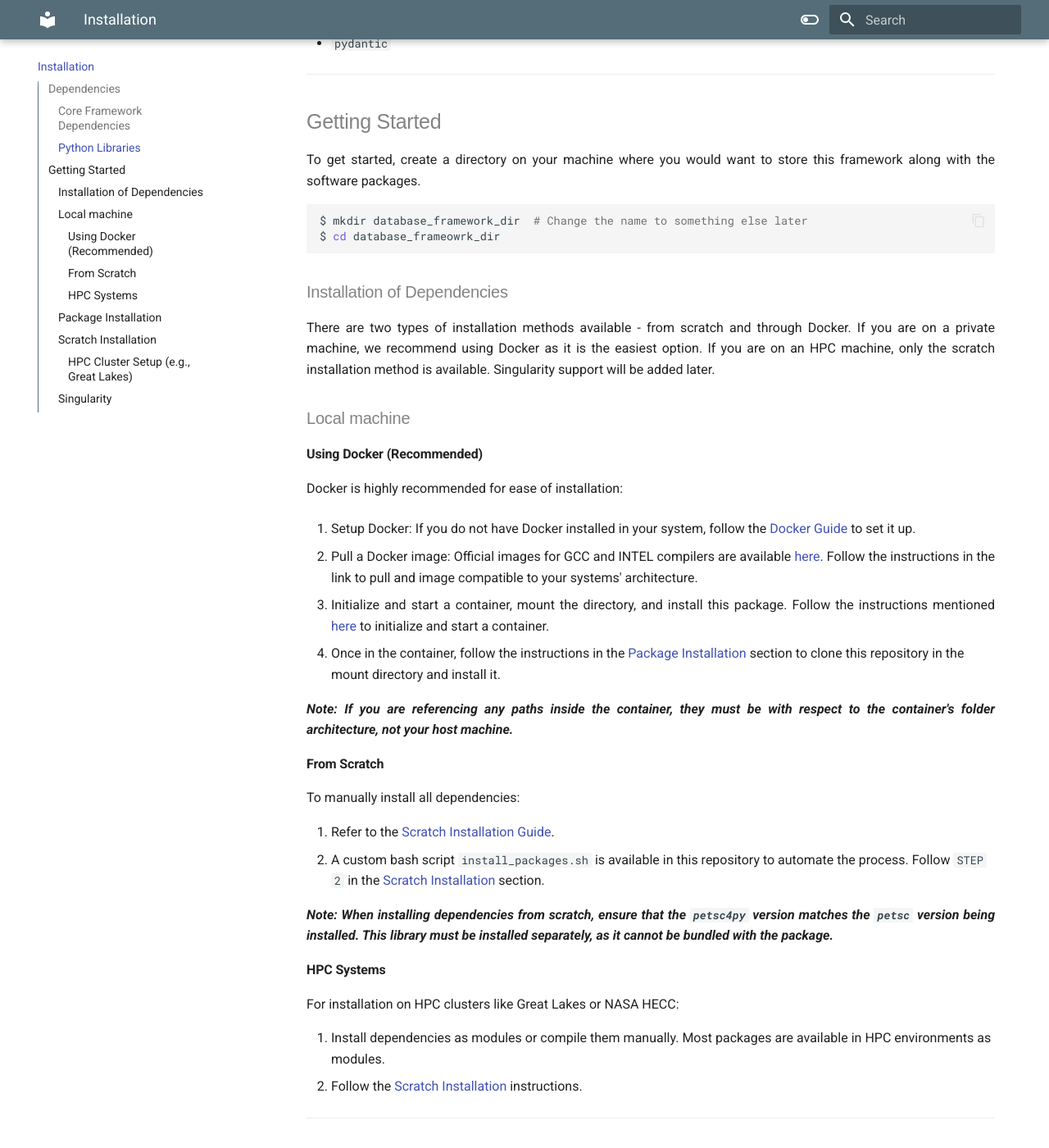
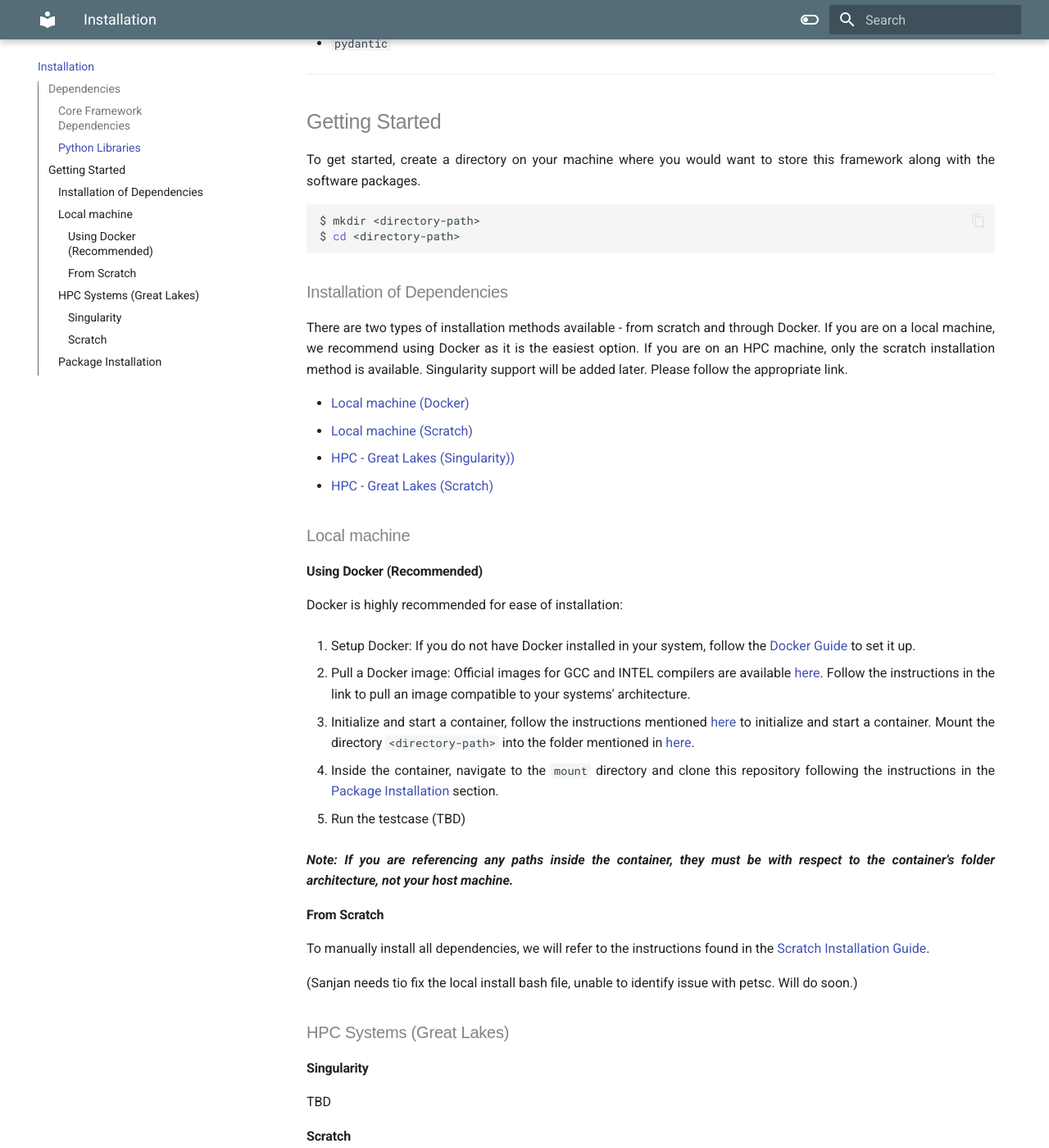
Before and after one commit to gorodetsky-umich/mdss, an MkDocs documentation site: the page built from docs/installation.md, in a window 1280 px wide and 1400 px high, scrolled down 1114 px. Shown: the whole window at 82% size. Built offline with MkDocs 1.6.1 and Material for MkDocs 9.7.7, drawn with Linux system fonts in a browser that asks for light colours; some of the changed text lies outside the part shown.

Commit message:
Modifications to install instructions

````diff
--- a/docs/installation.md
+++ b/docs/installation.md
@@ -35,13 +35,18 @@ The following Python libraries are also required:
 To get started, create a directory on your machine where you would want to store this framework along with the software packages.
 
 ```bash
-$ mkdir database_framework_dir  # Change the name to something else later
-$ cd database_frameowrk_dir
+$ mkdir <directory-path>
+$ cd <directory-path>
 ```
 
 ### Installation of Dependencies
 
-There are two types of installation methods available - from scratch and through Docker. If you are on a private machine, we recommend using Docker as it is the easiest option. If you are on an HPC machine, only the scratch installation method is available. Singularity support will be added later.
+There are two types of installation methods available - from scratch and through Docker. If you are on a local machine, we recommend using Docker as it is the easiest option. If you are on an HPC machine, only the scratch installation method is available. Singularity support will be added later. Please follow the appropriate link.
+
+- [Local machine (Docker)](#using-docker-recommended)
+- [Local machine (Scratch)](#from-scratch)
+- [HPC - Great Lakes (Singularity))](#singularity)
+- [HPC - Great Lakes (Scratch)](#scratch)
 
 ### Local machine
 
@@ -50,64 +55,30 @@ Docker is highly recommended for ease of installation:
 
 1. Setup Docker: If you do not have Docker installed in your system, follow the [Docker Guide](https://docs.docker.com/) to set it up.
 
-2. Pull a Docker image: Official images for GCC and INTEL compilers are available [here](https://mdolab-mach-aero.readthedocs-hosted.com/en/latest/installInstructions/dockerInstructions.html). Follow the instructions in the link to pull and image compatible to your systems' architecture.
+2. Pull a Docker image: Official images for GCC and INTEL compilers are available [here](https://mdolab-mach-aero.readthedocs-hosted.com/en/latest/installInstructions/dockerInstructions.html). Follow the instructions in the link to pull an image compatible to your systems' architecture.
 
-3. Initialize and start a container, mount the directory, and install this package. Follow the instructions mentioned [here](https://mdolab-mach-aero.readthedocs-hosted.com/en/latest/installInstructions/dockerInstructions.html#initialize-docker-container) to initialize and start a container.
-4. Once in the container, follow the instructions in the [Package Installation](#package-installation) section to clone this repository in the mount directory and install it.
+3. Initialize and start a container, follow the instructions mentioned [here](https://mdolab-mach-aero.readthedocs-hosted.com/en/latest/installInstructions/dockerInstructions.html#initialize-docker-container) to initialize and start a container. Mount the directory `<directory-path>` into the folder mentioned in [here](https://mdolab-mach-aero.readthedocs-hosted.com/en/latest/installInstructions/dockerInstructions.html#initialize-docker-container).
+
+4. Inside the container, navigate to the `mount` directory and clone this repository following the instructions in the [Package Installation](#package-installation) section.
+
+5. Run the testcase (TBD)
 
 **_Note: If you are referencing any paths inside the container, they must be with respect to the container's folder architecture, not your host machine._**
 
 #### From Scratch
 
-To manually install all dependencies:
+To manually install all dependencies, we will refer to the instructions found in the [Scratch Installation Guide](https://mdolab-mach-aero.readthedocs-hosted.com/en/latest/installInstructions/installFromScratch.html).
 
-1. Refer to the [Scratch Installation Guide](https://mdolab-mach-aero.readthedocs-hosted.com/en/latest/installInstructions/installFromScratch.html).
-2. A custom bash script `install_packages.sh` is available in this repository to automate the process. Follow `STEP 2` in the [Scratch Installation](#scratch-installation) section.
+(Sanjan needs tio fix the local install bash file, unable to identify issue with petsc. Will do soon.)
 
-**_Note: When installing dependencies from scratch, ensure that the `petsc4py` version matches the `petsc` version being installed. This library must be installed separately, as it cannot be bundled with the package._**
+### HPC Systems (Great Lakes)
 
+#### Singularity
+TBD
 
+#### Scratch
 
-
-#### HPC Systems
-For installation on HPC clusters like Great Lakes or NASA HECC:
-
-1. Install dependencies as modules or compile them manually. Most packages are available in HPC environments as modules.
-2. Follow the [Scratch Installation](#scratch-installation) instructions.
-
----
-
-### Package Installation
-
-The following steps are common for personal computers and HPC systems:
-
-1. Clone the repository:
-    ```
-    git clone https://github.com/gorodetsky-umich/simulateTestCases.git
-    ```
-2. Navigate into the directory:
-    ```
-    cd simulateTestCases
-    ```
-3. Install the package:
-    - Without dependencies:
-        ```
-        pip install .
-        ```
-    - With dependencies:
-        ```
-        pip install . -r requirements.txt
-        ```
-    - Editable installation:
-        ```
-        pip install -e .
-        ```
-
----
-
-### Scratch Installation
-
-#### HPC Cluster Setup (e.g., Great Lakes)
+These instructions assume that you are on the Great Lakes HPC at UMich.
 
 1. Add the following lines to your `~/.bashrc` file:
     ```bash
@@ -129,12 +100,12 @@ The following steps are common for personal computers and HPC systems:
     Replace `<directory-path>` with your installation directory path. Do not forget to `source ~/.bashrc` after editing.
 
 2. Clone the repository:
-    ```
-    git clone https://github.com/gorodetsky-umich/simulateTestCases.git
+    ```bash
+    $ git clone https://github.com/gorodetsky-umich/simulateTestCases.git
     ```
 
     Copy and execute the installation script:
-    ```
+    ```bash
     $ cd simulateTestCases
 
     $ cp simulateTestCases/install_packages_gl.sh <directory-path>/
@@ -144,7 +115,32 @@ The following steps are common for personal computers and HPC systems:
     $ ./install_packages_gl.sh
     ```
 
+3. Run the testcase (TBD)
+
 ---
 
-### Singularity
-(*To Be Documented*)
+### Package Installation
+
+The following steps are common for personal computers and HPC systems:
+
+1. Clone the repository:
+    ```bash
+    $ git clone https://github.com/gorodetsky-umich/simulateTestCases.git
+    ```
+2. Navigate into the directory:
+    ```bash
+    $ cd simulateTestCases
+    ```
+3. Install the package:
+    - Without dependencies:
+        ```bash
+        $ pip install .
+        ```
+    - With dependencies:
+        ```bash
+        $ pip install . -r requirements.txt
+        ```
+    - Editable installation:
+        ```bash
+        $ pip install -e .
+        ```
````
